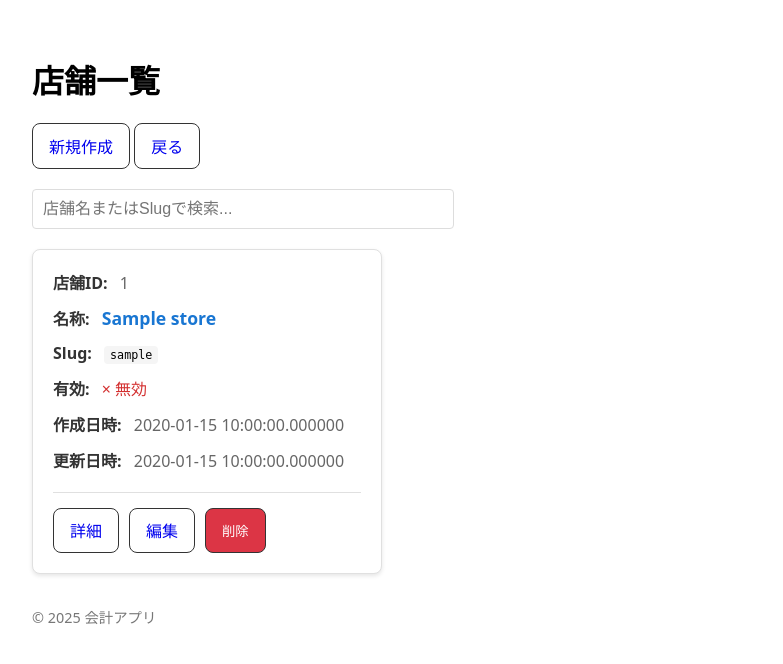
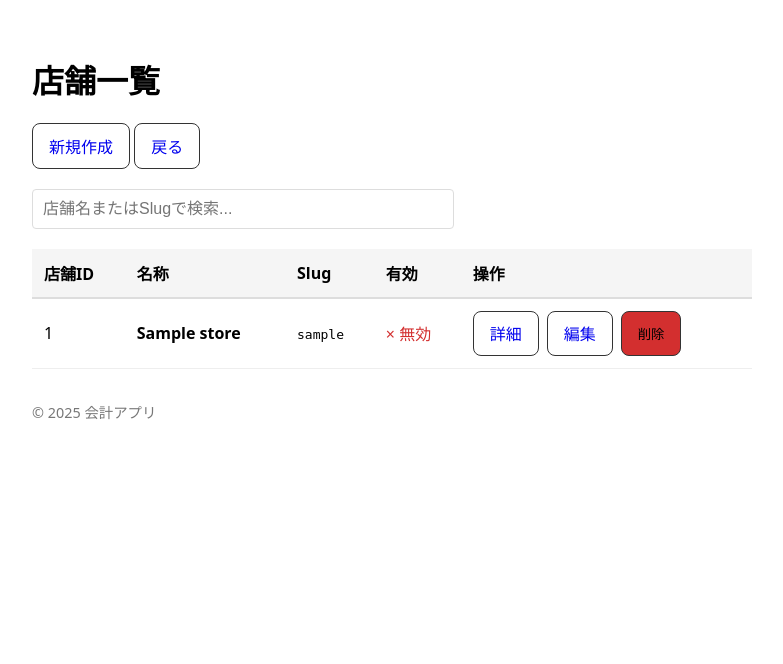
Before and after one commit to system-asayama/property-management-app, a Flask app: template app/templates/sys_tenant_stores.html in a window 1280 px wide. Shown: the top 664 px of the page, without its empty margins (248-1031 px from the left). Run offline with Flask 3, Linux system fonts and the light colour scheme; the template is opened without the code that fills it: most values are stand-ins (such as "Sample title", 1, 10 or a date in 2020).

Commit message:
Update store list design to match tenant list

```diff
--- a/app/templates/sys_tenant_stores.html
+++ b/app/templates/sys_tenant_stores.html
@@ -2,84 +2,68 @@
 {% block title %}店舗一覧 - {{ tenant.name }}{% endblock %}
 {% block content %}
 <style>
-  .store-cards-container {
-    display: grid;
-    grid-template-columns: repeat(auto-fill, minmax(300px, 1fr));
-    gap: 20px;
-    margin-top: 20px;
+  @media (max-width: 768px) {
+    .store-table {
+      display: none;
     }
-
+    .store-cards {
+      display: block;
+    }
     .store-card {
-    background: #fff;
-    border: 1px solid #e0e0e0;
+      background: white;
+      border: 1px solid #ddd;
       border-radius: 8px;
-    padding: 20px;
+      padding: 16px;
+      margin-bottom: 16px;
       box-shadow: 0 2px 4px rgba(0,0,0,0.1);
-    transition: box-shadow 0.3s ease;
     }
-
-  .store-card:hover {
-    box-shadow: 0 4px 8px rgba(0,0,0,0.15);
+    .store-card-row {
+      display: flex;
+      padding: 8px 0;
+      border-bottom: 1px solid #f0f0f0;
     }
-
-  .store-card-field {
-    margin-bottom: 12px;
+    .store-card-row:last-child {
+      border-bottom: none;
     }
-
     .store-card-label {
-    font-weight: 600;
+      font-weight: bold;
+      color: #666;
+      min-width: 80px;
+      white-space: nowrap;
+    }
+    .store-card-value {
+      flex: 1;
       color: #333;
-    margin-right: 8px;
     }
-
-  .store-card-value {
-    color: #666;
+    .store-card-actions {
+      margin-top: 12px;
+      padding-top: 12px;
+      border-top: 2px solid #f0f0f0;
+      display: flex;
+      flex-wrap: wrap;
+      gap: 8px;
     }
-
-  .store-name {
-    font-weight: 600;
-    color: #1976d2;
-    font-size: 1.1em;
+    .store-card-actions .btn {
+      font-size: 0.9em;
+      padding: 6px 12px;
     }
-
-  .store-slug {
-    font-family: monospace;
-    background: #f5f5f5;
-    padding: 2px 6px;
-    border-radius: 4px;
-    font-size: 0.9em;
+    .store-card-actions form {
+      display: inline;
     }
-
-  .store-card-actions {
-    display: flex;
-    gap: 10px;
-    margin-top: 20px;
-    padding-top: 15px;
-    border-top: 1px solid #e0e0e0;
   }
-
-  .btn-group {
-    margin-top: 20px;
-    margin-bottom: 20px;
+  @media (min-width: 769px) {
+    .store-table {
+      display: table;
     }
-
-  .btn.delete {
-    background-color: #dc3545;
-    color: white;
+    .store-cards {
+      display: none;
     }
-
-  .btn.delete:hover {
-    background-color: #c82333;
-  }
-
-  .store-card-actions form {
-    display: inline-block;
   }
 </style>
 
 <h1>店舗一覧</h1>
 
-<div class="btn-group">
+<div style="margin-bottom:20px">
   <a class="btn" href="{{ url_for('tenant_admin.store_new') }}">新規作成</a>
   <a class="btn sub" href="{{ url_for('system_admin.tenant_detail', tid=tenant.id) }}">戻る</a>
 </div>
@@ -92,54 +76,78 @@
 </div>
 
 {% if stores %}
-<div class="store-cards-container">
+<!-- デスクトップ用テーブル -->
+<table class="store-table" style="width:100%;border-collapse:collapse">
+  <thead>
+    <tr style="background:#f5f5f5;border-bottom:2px solid #ddd">
+      <th style="padding:12px;text-align:left">店舗ID</th>
+      <th style="padding:12px;text-align:left">名称</th>
+      <th style="padding:12px;text-align:left">Slug</th>
+      <th style="padding:12px;text-align:left">有効</th>
+      <th style="padding:12px;text-align:left">操作</th>
+    </tr>
+  </thead>
+  <tbody>
     {% for store in stores %}
-  <div class="store-card" data-name="{{ store.name }}" data-slug="{{ store.slug }}">
-    <div class="store-card-field">
-      <span class="store-card-label">店舗ID:</span>
-      <span class="store-card-value">{{ store.id }}</span>
-    </div>
-
-    <div class="store-card-field">
-      <span class="store-card-label">名称:</span>
-      <span class="store-name">{{ store.name }}</span>
-    </div>
-
-    <div class="store-card-field">
-      <span class="store-card-label">Slug:</span>
-      <span class="store-slug">{{ store.slug }}</span>
-    </div>
-
-    <div class="store-card-field">
-      <span class="store-card-label">有効:</span>
-      <span class="store-card-value">
+    <tr class="store-row" data-name="{{ store.name }}" data-slug="{{ store.slug }}"
+        style="border-bottom:1px solid #eee">
+      <td style="padding:12px">{{ store.id }}</td>
+      <td style="padding:12px"><strong>{{ store.name }}</strong></td>
+      <td style="padding:12px"><code>{{ store.slug }}</code></td>
+      <td style="padding:12px">
         {% if store.active == 1 %}
-          <span style="color:#2e7d32">✓ 有効</span>
+          <span style="color:green">✓ 有効</span>
         {% else %}
           <span style="color:#d32f2f">× 無効</span>
         {% endif %}
-      </span>
+      </td>
+      <td style="padding:12px">
+        <div style="display:flex;gap:8px">
+          <a class="btn small" href="{{ url_for('system_admin.tenant_store_detail', tid=tenant.id, sid=store.id) }}">詳細</a>
+          <a class="btn small secondary" href="{{ url_for('tenant_admin.store_edit', store_id=store.id) }}">編集</a>
+          <button class="btn small" type="button" style="background:#d32f2f"
+                  data-store-id="{{ store.id }}" data-store-name="{{ store.name }}"
+                  onclick="showDeleteModal(this.getAttribute('data-store-id'), this.getAttribute('data-store-name'))">削除</button>
         </div>
+      </td>
+    </tr>
+    {% endfor %}
+  </tbody>
+</table>
 
-    <div class="store-card-field">
-      <span class="store-card-label">作成日時:</span>
-      <span class="store-card-value">{{ store.created_at.strftime('%Y-%m-%d %H:%M:%S.%f') if store.created_at else '-' }}</span>
+<!-- スマホ用カード -->
+<div class="store-cards">
+  {% for store in stores %}
+  <div class="store-card" data-name="{{ store.name }}" data-slug="{{ store.slug }}">
+    <div class="store-card-row">
+      <div class="store-card-label">店舗ID:</div>
+      <div class="store-card-value">{{ store.id }}</div>
     </div>
-
-    <div class="store-card-field">
-      <span class="store-card-label">更新日時:</span>
-      <span class="store-card-value">{{ store.updated_at.strftime('%Y-%m-%d %H:%M:%S.%f') if store.updated_at else '-' }}</span>
+    <div class="store-card-row">
+      <div class="store-card-label">名称:</div>
+      <div class="store-card-value"><strong>{{ store.name }}</strong></div>
+    </div>
+    <div class="store-card-row">
+      <div class="store-card-label">Slug:</div>
+      <div class="store-card-value"><code>{{ store.slug }}</code></div>
+    </div>
+    <div class="store-card-row">
+      <div class="store-card-label">有効:</div>
+      <div class="store-card-value">
+        {% if store.active == 1 %}
+          <span style="color:green">✓ 有効</span>
+        {% else %}
+          <span style="color:#d32f2f">× 無効</span>
+        {% endif %}
+      </div>
     </div>
 
     <div class="store-card-actions">
       <a class="btn small" href="{{ url_for('system_admin.tenant_store_detail', tid=tenant.id, sid=store.id) }}">詳細</a>
-      <a class="btn small" href="{{ url_for('tenant_admin.store_edit', store_id=store.id) }}">編集</a>
-      <button class="btn small delete"
-              data-store-id="{{ store.id }}"
-              data-store-name="{{ store.name }}"
-              onclick="showDeleteModal(this.getAttribute('data-store-id'), this.getAttribute('data-store-name'))">
-        削除
-      </button>
+      <a class="btn small secondary" href="{{ url_for('tenant_admin.store_edit', store_id=store.id) }}">編集</a>
+      <button class="btn small" type="button" style="background:#d32f2f"
+              data-store-id="{{ store.id }}" data-store-name="{{ store.name }}"
+              onclick="showDeleteModal(this.getAttribute('data-store-id'), this.getAttribute('data-store-name'))">削除</button>
     </div>
   </div>
   {% endfor %}
@@ -201,11 +209,25 @@ document.getElementById('deleteModal').addEventListener('click', function(e) {
 document.addEventListener('DOMContentLoaded', function() {
   const searchInput = document.getElementById('searchInput');
   const searchResult = document.getElementById('searchResult');
+  const storeRows = document.querySelectorAll('.store-row');
   const storeCards = document.querySelectorAll('.store-card');
 
   function performSearch() {
     const query = searchInput.value.toLowerCase().trim();
     let visibleCount = 0;
+
+    // テーブル行を検索
+    storeRows.forEach(function(row) {
+      const name = row.dataset.name.toLowerCase();
+      const slug = row.dataset.slug.toLowerCase();
+
+      if (query === '' || name.includes(query) || slug.includes(query)) {
+        row.style.display = '';
+        visibleCount++;
+      } else {
+        row.style.display = 'none';
+      }
+    });
 
     // カードを検索
     storeCards.forEach(function(card) {
@@ -224,7 +246,7 @@ document.addEventListener('DOMContentLoaded', function() {
     if (query === '') {
       searchResult.textContent = '';
     } else {
-      const totalCount = storeCards.length;
+      const totalCount = storeRows.length;
       searchResult.textContent = visibleCount + ' / ' + totalCount + ' 件表示中';
     }
   }
```
Lines whose indentation alone changed are shown as unchanged.
